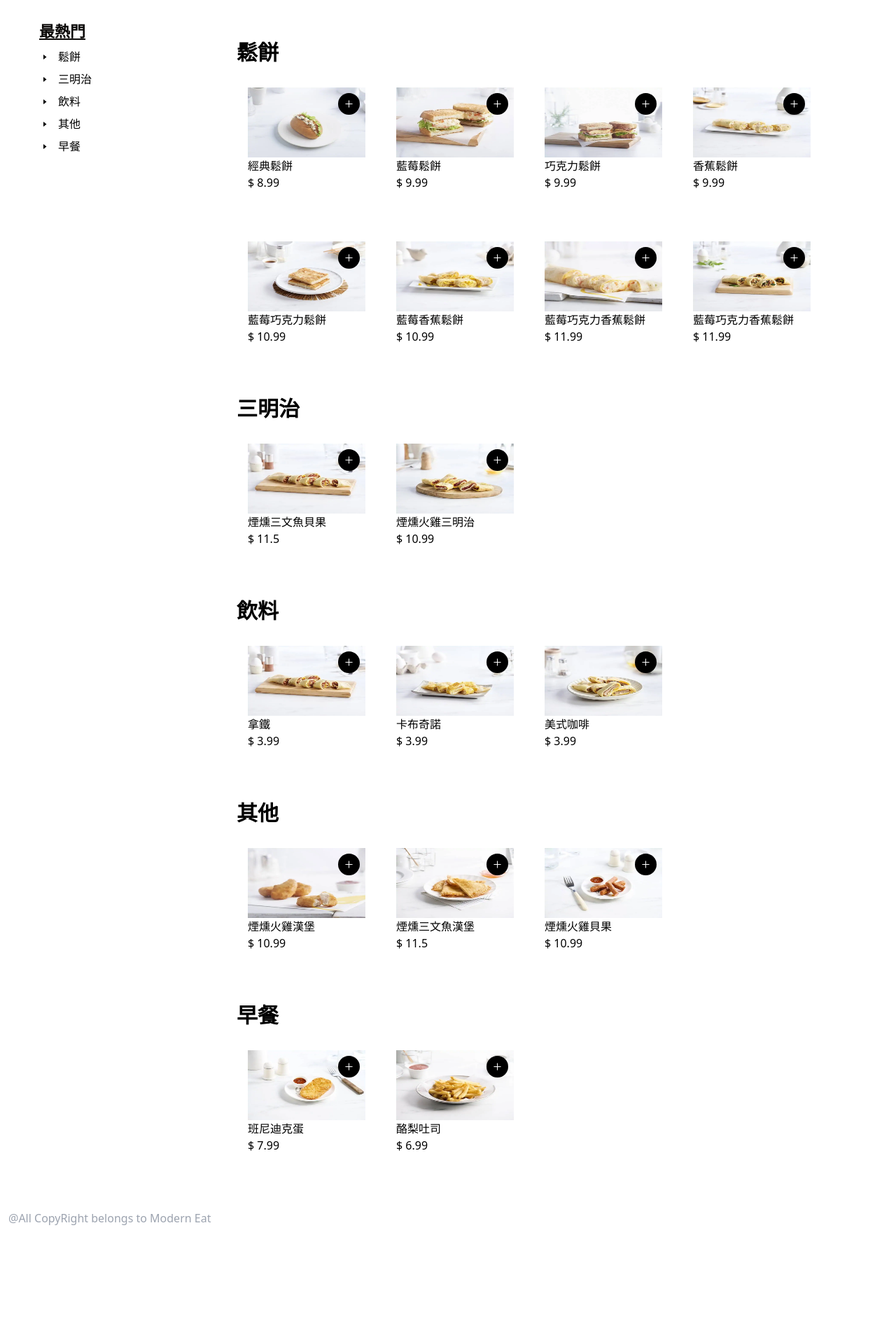
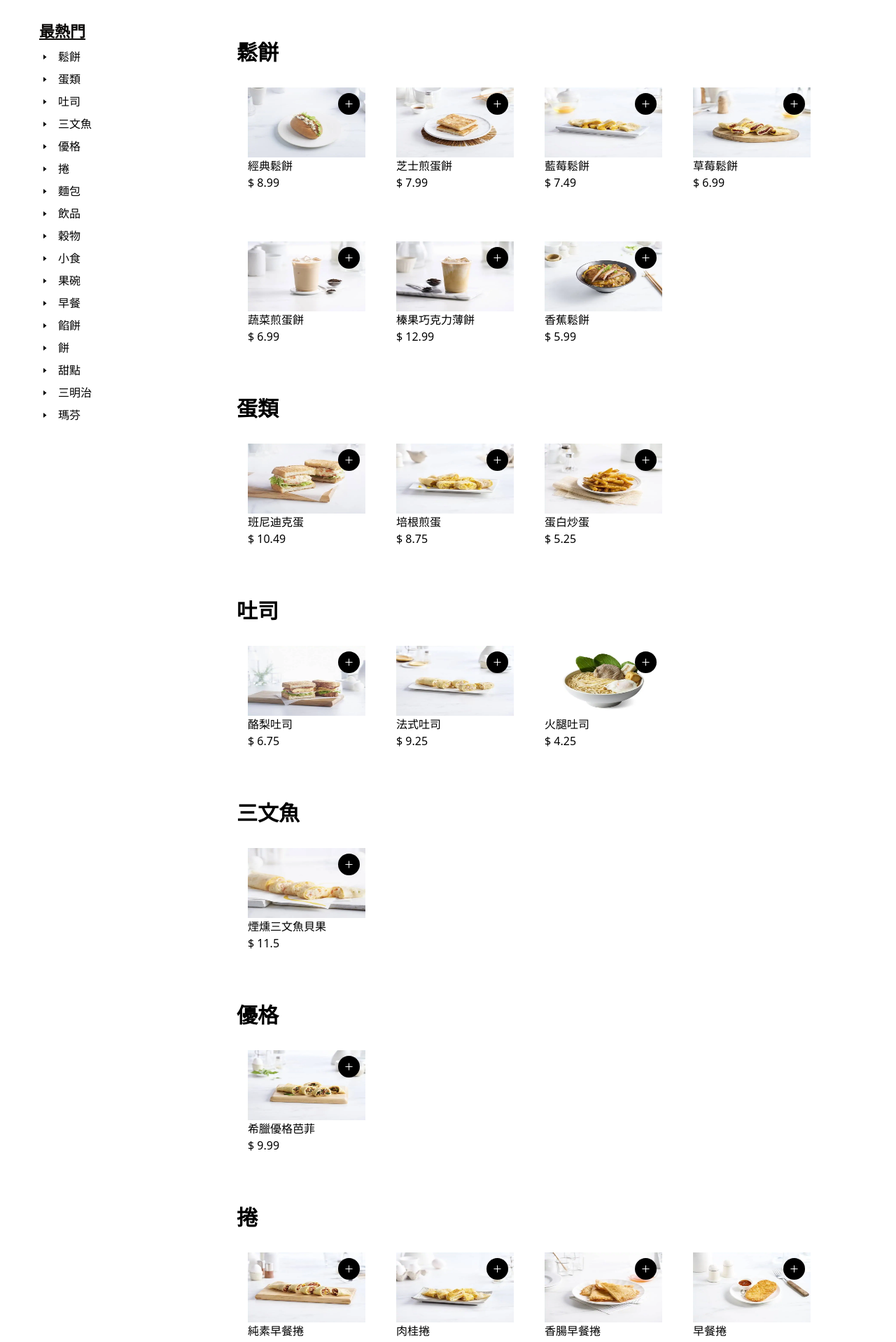
Before and after one commit to zoro0611/202309-ReactJS-SideProject_1, a Next.js app: page / in a window 1280 px wide. Shown: the part 600-2518 px from the top of the page at 70% size. Before the commit the page ends 2365 px from the top, so only its background shows below. Built offline with nearby package versions, Linux system fonts and the light colour scheme.

Commit message:
update raw data

```diff
--- a/src/datas/mockData.js
+++ b/src/datas/mockData.js
@@ -1,131 +1,345 @@
+// const AllItems = [
+//     {
+//         id: 1,
+//         image: "items/1.webp",
+//         title: "經典鬆餅",
+//         price: 8.99,
+//         category: "鬆餅"
+//     },
+//     {
+//         id: 2,
+//         image: "items/2.webp",
+//         title: "藍莓鬆餅",
+//         price: 9.99,
+//         category: "鬆餅"
+//     },
+//     {
+//         id: 3,
+//         image: "items/3.webp",
+//         title: "巧克力鬆餅",
+//         price: 9.99,
+//         category: "鬆餅"
+//     },
+//     {
+//         id: 4,
+//         image: "items/4.webp",
+//         title: "香蕉鬆餅",
+//         price: 9.99,
+//         category: "鬆餅"
+//     },
+//     {
+//         id: 5,
+//         image: "items/5.webp",
+//         title: "藍莓巧克力鬆餅",
+//         price: 10.99,
+//         category: "鬆餅"
+//     },
+//     {
+//         id: 6,
+//         image: "items/6.webp",
+//         title: "藍莓香蕉鬆餅",
+//         price: 10.99,
+//         category: "鬆餅"
+//     },
+//     {
+//         id: 7,
+//         image: "items/7.webp",
+//         title: "藍莓巧克力香蕉鬆餅",
+//         price: 11.99,
+//         category: "鬆餅"
+//     },
+//     {
+//         id: 8,
+//         image: "items/8.webp",
+//         title: "藍莓巧克力香蕉鬆餅",
+//         price: 11.99,
+//         category: "鬆餅"
+//     },
+//     {
+//         id: 9,
+//         image: "items/9.webp",
+//         title: "煙燻三文魚貝果",
+//         price: 11.5,
+//         category: "三明治"
+//     },
+//     {
+//         id: 10,
+//         image: "items/13.webp",
+//         title: "煙燻火雞三明治",
+//         price: 10.99,
+//         category: "三明治"
+//     },
+//     {
+//         id: 11,
+//         image: "items/9.webp",
+//         title: "拿鐵",
+//         price: 3.99,
+//         category: "飲料"
+//     },
+//     {
+//         id: 12,
+//         image: "items/10.webp",
+//         title: "卡布奇諾",
+//         price: 3.99,
+//         category: "飲料"
+//     },
+//     {
+//         id: 13,
+//         image: "items/12.webp",
+//         title: "美式咖啡",
+//         price: 3.99,
+//         category: "飲料"
+//     },
+//     {
+//         id: 14,
+//         image: "items/14.webp",
+//         title: "煙燻火雞漢堡",
+//         price: 10.99,
+//         category: "其他"
+//     },
+//     {
+//         id: 15,
+//         image: "items/15.webp",
+//         title: "煙燻三文魚漢堡",
+//         price: 11.5,
+//         category: "其他"
+//     },
+//     {
+//         id: 16,
+//         image: "items/16.webp",
+//         title: "煙燻火雞貝果",
+//         price: 10.99,
+//         category: "其他"
+//     },
+//     {
+//         id: 17,
+//         image: "items/17.webp",
+//         title: "班尼迪克蛋",
+//         price: 7.99,
+//         category: "早餐"
+//     },
+//     {
+//         id: 18,
+//         image: "items/18.webp",
+//         title: "酪梨吐司",
+//         price: 6.99,
+//         category: "早餐"
+//     }
+//     // 假设您要生成更多的早餐项目，您可以继续添加类似的数据
+// ];
+
+
 const AllItems = [
 	{
-        id: 1,
-        image: "items/1.webp",
-        title: "經典鬆餅",
-        price: 8.99,
-        category: "鬆餅"
+		"id": 1,
+		"image": "items/1.webp",
+		"title": "經典鬆餅",
+		"price": 8.99,
+		"category": "鬆餅"
 	},
 	{
-        id: 2,
-        image: "items/2.webp",
-        title: "藍莓鬆餅",
-        price: 9.99,
-        category: "鬆餅"
+		"id": 2,
+		"image": "items/2.webp",
+		"title": "班尼迪克蛋",
+		"price": 10.49,
+		"category": "蛋類"
 	},
 	{
-        id: 3,
-        image: "items/3.webp",
-        title: "巧克力鬆餅",
-        price: 9.99,
-        category: "鬆餅"
+		"id": 3,
+		"image": "items/3.webp",
+		"title": "酪梨吐司",
+		"price": 6.75,
+		"category": "吐司"
 	},
 	{
-        id: 4,
-        image: "items/4.webp",
-        title: "香蕉鬆餅",
-        price: 9.99,
-        category: "鬆餅"
+		"id": 4,
+		"image": "items/4.webp",
+		"title": "法式吐司",
+		"price": 9.25,
+		"category": "吐司"
 	},
 	{
-        id: 5,
-        image: "items/5.webp",
-        title: "藍莓巧克力鬆餅",
-        price: 10.99,
-        category: "鬆餅"
+		"id": 5,
+		"image": "items/5.webp",
+		"title": "芝士煎蛋餅",
+		"price": 7.99,
+		"category": "鬆餅"
 	},
 	{
-        id: 6,
-        image: "items/6.webp",
-        title: "藍莓香蕉鬆餅",
-        price: 10.99,
-        category: "鬆餅"
+		"id": 6,
+		"image": "items/6.webp",
+		"title": "培根煎蛋",
+		"price": 8.75,
+		"category": "蛋類"
 	},
 	{
-        id: 7,
-        image: "items/7.webp",
-        title: "藍莓巧克力香蕉鬆餅",
-        price: 11.99,
-        category: "鬆餅"
+		"id": 7,
+		"image": "items/7.webp",
+		"title": "煙燻三文魚貝果",
+		"price": 11.5,
+		"category": "三文魚"
 	},
 	{
-        id: 8,
-        image: "items/8.webp",
-        title: "藍莓巧克力香蕉鬆餅",
-        price: 11.99,
-        category: "鬆餅"
+		"id": 8,
+		"image": "items/8.webp",
+		"title": "希臘優格芭菲",
+		"price": 9.99,
+		"category": "優格"
 	},
 	{
-        id: 9,
-        image: "items/9.webp",
-        title: "煙燻三文魚貝果",
-        price: 11.5,
-        category: "三明治"
+		"id": 9,
+		"image": "items/9.webp",
+		"title": "純素早餐捲",
+		"price": 7.25,
+		"category": "捲"
 	},
 	{
-        id: 10,
-        image: "items/13.webp",
-        title: "煙燻火雞三明治",
-        price: 10.99,
-        category: "三明治"
+		"id": 10,
+		"image": "items/10.webp",
+		"title": "肉桂捲",
+		"price": 5.49,
+		"category": "捲"
 	},
 	{
-        id: 11,
-        image: "items/9.webp",
-        title: "拿鐵",
-        price: 3.99,
-        category: "飲料"
+		"id": 11,
+		"image": "items/11.webp",
+		"title": "藍莓鬆餅",
+		"price": 7.49,
+		"category": "鬆餅"
 	},
 	{
-        id: 12,
-        image: "items/10.webp",
-        title: "卡布奇諾",
-        price: 3.99,
-        category: "飲料"
+		"id": 12,
+		"image": "items/12.webp",
+		"title": "早餐牛角包",
+		"price": 4.99,
+		"category": "麵包"
 	},
 	{
-        id: 13,
-        image: "items/12.webp",
-        title: "美式咖啡",
-        price: 3.99,
-        category: "飲料"
+		"id": 13,
+		"image": "items/13.webp",
+		"title": "草莓鬆餅",
+		"price": 6.99,
+		"category": "鬆餅"
 	},
 	{
-        id: 14,
-        image: "items/14.webp",
-        title: "煙燻火雞漢堡",
-        price: 10.99,
-        category: "其他"
+		"id": 14,
+		"image": "items/14.webp",
+		"title": "花生醬冰沙碗",
+		"price": 5.75,
+		"category": "飲品"
 	},
 	{
-        id: 15,
-        image: "items/15.webp",
-        title: "煙燻三文魚漢堡",
-        price: 11.5,
-        category: "其他"
+		"id": 15,
+		"image": "items/15.webp",
+		"title": "香腸早餐捲",
+		"price": 8.25,
+		"category": "捲"
 	},
 	{
-        id: 16,
-        image: "items/16.webp",
-        title: "煙燻火雞貝果",
-        price: 10.99,
-        category: "其他"
+		"id": 16,
+		"image": "items/16.webp",
+		"title": "燕麥片和牛奶",
+		"price": 3.99,
+		"category": "穀物"
 	},
 	{
-        id: 17,
-        image: "items/17.webp",
-        title: "班尼迪克蛋",
-        price: 7.99,
-        category: "早餐"
+		"id": 17,
+		"image": "items/17.webp",
+		"title": "早餐捲",
+		"price": 6.75,
+		"category": "捲"
 	},
 	{
-        id: 18,
-        image: "items/18.webp",
-        title: "酪梨吐司",
-        price: 6.99,
-        category: "早餐"
+		"id": 18,
+		"image": "items/18.webp",
+		"title": "炸薯餅",
+		"price": 4.5,
+		"category": "小食"
+	},
+	{
+		"id": 19,
+		"image": "items/19.webp",
+		"title": "蛋白炒蛋",
+		"price": 5.25,
+		"category": "蛋類"
+	},
+	{
+		"id": 20,
+		"image": "items/20.webp",
+		"title": "蔬菜煎蛋餅",
+		"price": 6.99,
+		"category": "鬆餅"
+	},
+	{
+		"id": 21,
+		"image": "items/21.webp",
+		"title": "榛果巧克力薄餅",
+		"price": 12.99,
+		"category": "鬆餅"
+	},
+	{
+		"id": 22,
+		"image": "items/22.webp",
+		"title": "巴西莓碗",
+		"price": 9.5,
+		"category": "果碗"
+	},
+	{
+		"id": 23,
+		"image": "items/23.webp",
+		"title": "英式早餐",
+		"price": 11.99,
+		"category": "早餐"
+	},
+	{
+		"id": 24,
+		"image": "items/24.webp",
+		"title": "菠菜芝士餡餅",
+		"price": 7.25,
+		"category": "餡餅"
+	},
+	{
+		"id": 25,
+		"image": "items/25.webp",
+		"title": "香蕉鬆餅",
+		"price": 5.99,
+		"category": "鬆餅"
+	},
+	{
+		"id": 26,
+		"image": "items/26.webp",
+		"title": "早餐玉米餅",
+		"price": 6.49,
+		"category": "餅"
+	},
+	{
+		"id": 27,
+		"image": "items/27.webp",
+		"title": "藍莓杯子蛋糕",
+		"price": 3.75,
+		"category": "甜點"
+	},
+	{
+		"id": 28,
+		"image": "items/28.webp",
+		"title": "火腿吐司",
+		"price": 4.25,
+		"category": "吐司"
+	},
+	{
+		"id": 29,
+		"image": "items/29.webp",
+		"title": "起司奶酪三明治",
+		"price": 5.75,
+		"category": "三明治"
+	},
+	{
+		"id": 30,
+		"image": "items/30.webp",
+		"title": "巧克力瑪芬",
+		"price": 3.99,
+		"category": "瑪芬"
 	}
-    // 假设您要生成更多的早餐项目，您可以继续添加类似的数据
-];
+]
 
 export default AllItems;
```
Lines whose indentation alone changed are shown as unchanged.
